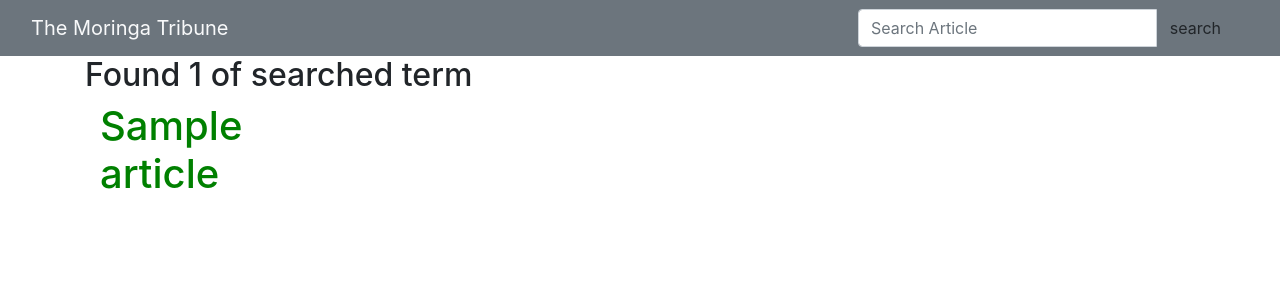
After one commit to isnakolah/moringa-tribune, a Django app: template news/templates/news/search.html in a window 1280 px wide. The commit adds this page. Shown: the top 300 px of the page. Run offline with Django 3.2, Linux system fonts and the light colour scheme; the template is opened without the code that fills it: most values are stand-ins (such as "Sample title", 1, 10 or a date in 2020); some libraries are stand-ins or nearby versions.

Commit message:
add search

```diff
--- a/news/models.py
+++ b/news/models.py
@@ -41,3 +41,7 @@
         today = datetime.date.today()
         news = cls.objects.filter(pub_date=today)
         return news
+
+    @classmethod
+    def search_by_title(cls, search_term):
+        news = cls.objects.filter(title__icontains=search_term)
--- a/news/templates/news/navbar.html
+++ b/news/templates/news/navbar.html
@@ -10,7 +10,7 @@
         <div class="input-group">
           <input type="text" name="article" placeholder="Search Article" class="form-control">
           <div class="input-group-button">
-            <button type="submit" class="btn btn-default"><i class="glyphicon glyphicon-search"></i></button>
+            <button type="submit" class="btn btn-default"><i class="glyphicon glyphicon-search"></i>search</button>
           </div>
         </div>
       </form>
--- /dev/null
+++ b/news/templates/news/search.html
@@ -0,0 +1,21 @@
+{% extends "news/layout.html" %}
+{% block content %}
+  <div class="container">
+    <div class="row">
+      {% if articles %}
+        <h2>Found {{ articles|length }} of searched term {{ message }} </h2>
+      {% endif %}
+    </div>
+    <div class="row">
+      {% if articles %}
+        {% for article in articles %}
+          <div class="col-sm-6 col-md-3">
+            <h1>{{ article.title }}</h1>
+          </div>
+        {% endfor %}
+        {% else %}
+        <h1>Nothing was returned</h1>
+      {% endif %}
+    </div>
+  </div>
+{% endblock content %}
--- a/news/urls.py
+++ b/news/urls.py
@@ -6,4 +6,5 @@
     path('', views.news_today, name='news_today'),
     re_path(r'archives/(\d{4}-\d{2}-\d{2})/',
             views.past_days_news, name='past_news'),
+    path('search/', views.search_results, name='search_results'),
 ]
```
Also changed, not shown: news/views.py (+12 -0 lines).
